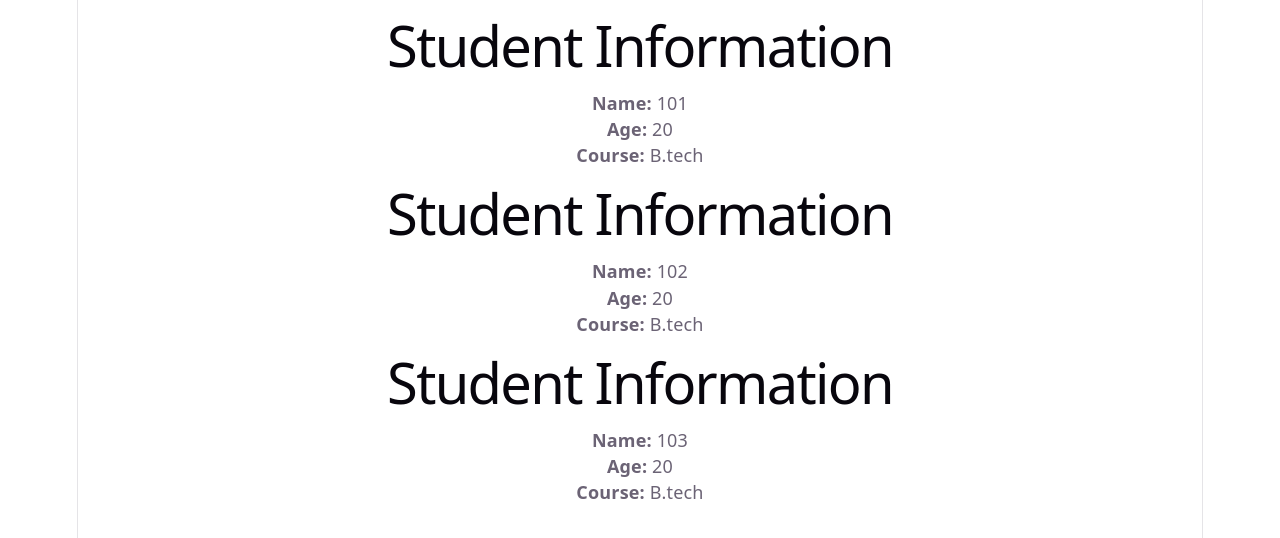
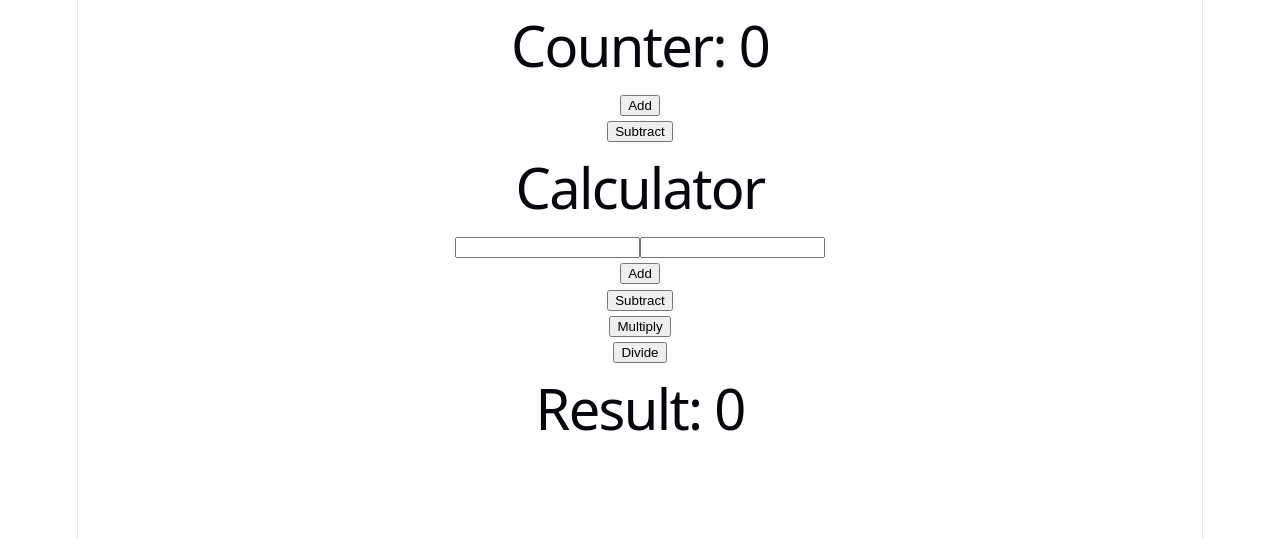
Before and after one commit to Player1205/OpenPractice, a React (Vite) app in the folder react/React01/: page / in a window 1280 px wide. Shown: the top 538 px of the page. Built offline with nearby package versions, Linux system fonts and the light colour scheme.

Commit message:
feat: created a basic calculater with react

```diff
--- a/react/React01/src/App.jsx
+++ b/react/React01/src/App.jsx
@@ -1,35 +1,41 @@
+import { Calculator, IndentDecreaseIcon } from 'lucide-react'
 import './App.css'
 import StudentComponent from './components/StudentComponent.jsx'
+import IncDec from './components/IncDec.jsx'
+import CalculatorApp from './components/CalculatorApp.jsx'
 
 function App() {
- const studentinformation = [
-  {
-   name : "101",
-   age : 20,
-   course : "B.tech"
-  },
-  {
-   name : "102",
-   age : 20,
-   course : "B.tech"
-  },
-  {
-   name : "103",
-   age : 20,
-   course : "B.tech"
-  }
- ];
+//  const studentinformation = [
+//   {
+//    name : "101",
+//    age : 20,
+//    course : "B.tech"
+//   },
+//   {
+//    name : "102",
+//    age : 20,
+//    course : "B.tech"
+//   },
+//   {
+//    name : "103",
+//    age : 20,
+//    course : "B.tech"
+//   }
+//  ];
 
   return (
     <>
-      {studentinformation.map((student, index) => (
+      {/* {studentinformation.map((student, index) => (
         <StudentComponent
           key={index}
           name={student.name}
           age={student.age}
           course={student.course}
         />
-      ))}
+      ))} */
+      }
+      <IncDec/>
+      <CalculatorApp/>
     </>
   )
 }
--- /dev/null
+++ b/react/React01/src/components/CalculatorApp.jsx
@@ -0,0 +1,56 @@
+import { useState } from "react";
+
+
+function CalculatorApp() {
+  const [num1, setNum1] = useState();
+  const [num2, setNum2] = useState();
+  const [result, setResult] = useState(0);
+
+    const handleAddition = () => {
+        setResult(num1 + num2);
+    };
+
+    const handleSubtraction = () => {
+        setResult(num1 - num2);
+    };
+
+    const handleMultiplication = () => {
+        setResult(num1 * num2);
+    };
+
+    const handleDivision = () => {
+        if (num2 !== 0) {
+            setResult(num1 / num2);
+        } else {
+            setResult("Error: Division by zero");
+        }
+    };
+
+  return (
+    <div>
+      <h1>Calculator</h1>
+      <input
+        type="number"
+        value={num1}
+        onChange={(e) => setNum1(Number(e.target.value))}
+      />
+      <input
+        type="number"
+        value={num2}
+        onChange={(e) => setNum2(Number(e.target.value))}
+      />
+      <br />
+      <button onClick={handleAddition}>Add</button>
+      <br />
+      <button onClick={handleSubtraction}>Subtract</button>
+      <br />
+      <button onClick={handleMultiplication}>Multiply</button>
+      <br />
+      <button onClick={handleDivision}>Divide</button>
+      <br />
+      <h1>Result: {result}</h1>
+    </div>
+  );
+}
+
+export default CalculatorApp;
--- /dev/null
+++ b/react/React01/src/components/IncDec.jsx
@@ -0,0 +1,20 @@
+import { useState } from 'react';
+
+function IncDec() {
+  const [count, setCount] = useState(0);
+
+  return (
+    <div>
+      <h1>Counter: {count}</h1>
+      <button onClick={() => setCount(count + 1)}>
+        Add
+      </button>
+      <br />
+      <button onClick={() => setCount(Math.max(0, count - 1))}>
+        Subtract
+      </button>
+    </div>
+  );
+}
+
+export default IncDec;
```
Also changed, not shown: 1 other file (tests, documents, lock files or other folders).
